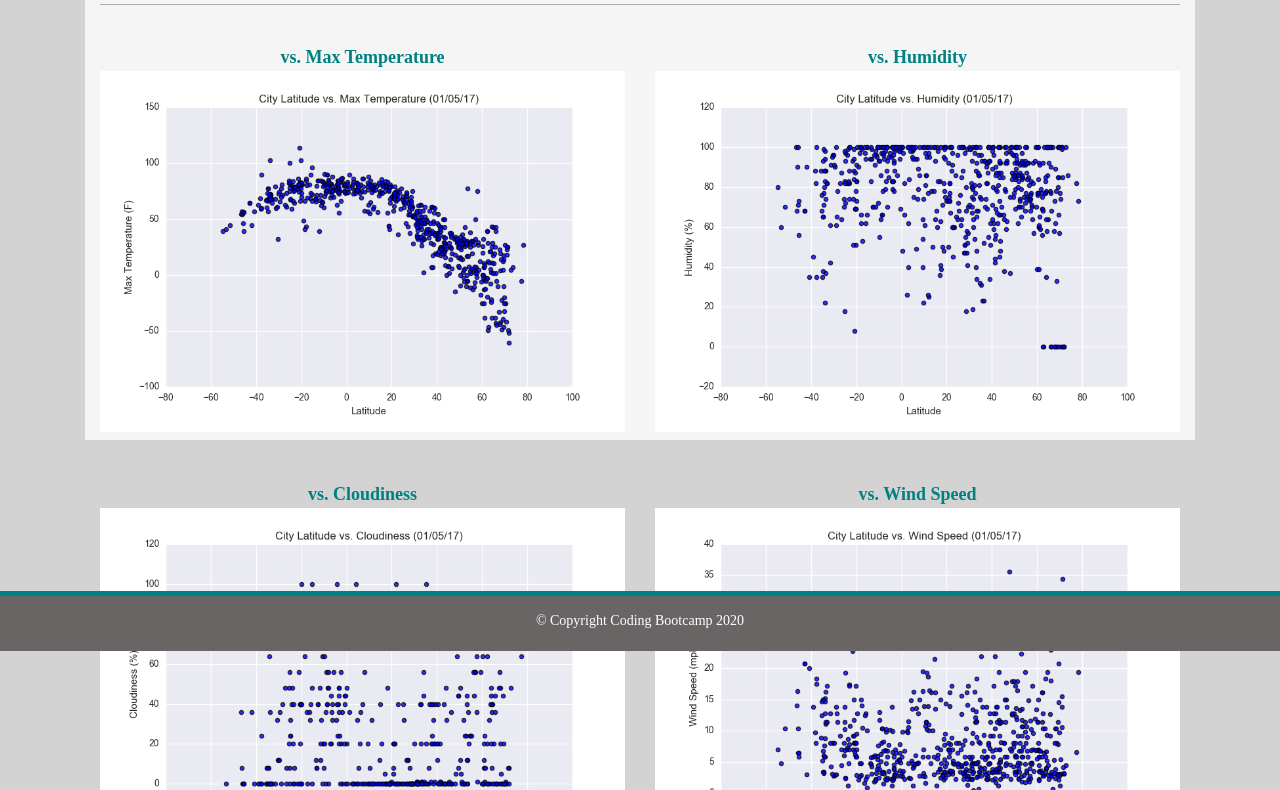
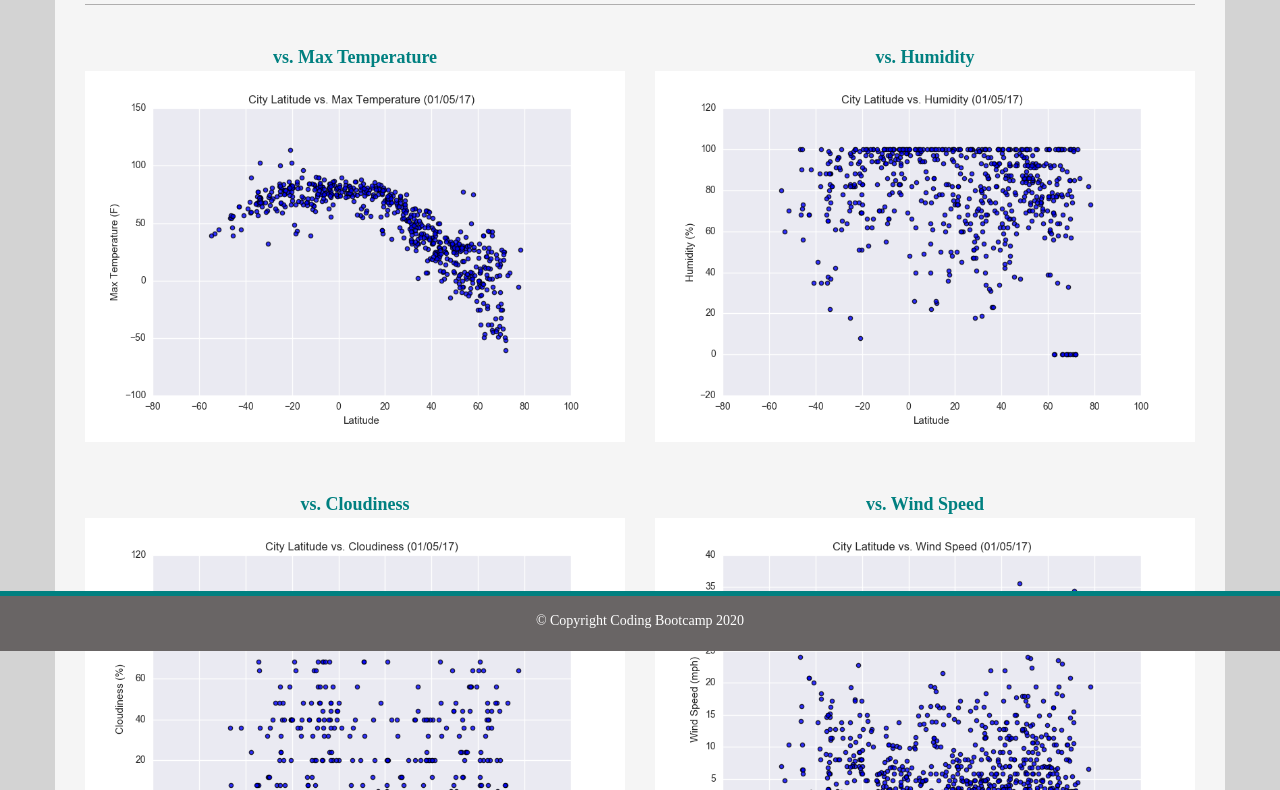
Before and after one commit to pauline-li/Web-Design-Challenge, a plain HTML site: page comparison.html in a window 1280 px wide. Shown: the part 149-939 px from the top of the page. Drawn offline with nearby package versions, Linux system fonts and the light colour scheme.

Commit message:
updated css

```diff
--- a/comparison.html
+++ b/comparison.html
@@ -46,9 +46,9 @@
     </div>
   </nav>
   <!-- container starts -->
-  <div class="container">
+  <div class="container right-pane">
     <div class="col-md-12">
-      <div class="right-pane">
+      <!-- <div class="right-pane"> -->
         <h2 class="right-pane-header">Visualizations</h2>
         <hr>
         <div class="right-content">
@@ -73,7 +73,7 @@
               </a></div>
             <!-- <div class="col-sm-6"><a href="windspeed.html"><img src = "WebVisualizations\assets\Fig4.png" src="WebVisualizations\assets\Fig4.png" style="width:100%" alt=""></a></div>  -->
           </div>
-        </div>
+        <!-- </div> -->
       </div>
     </div>
   </div>
```
